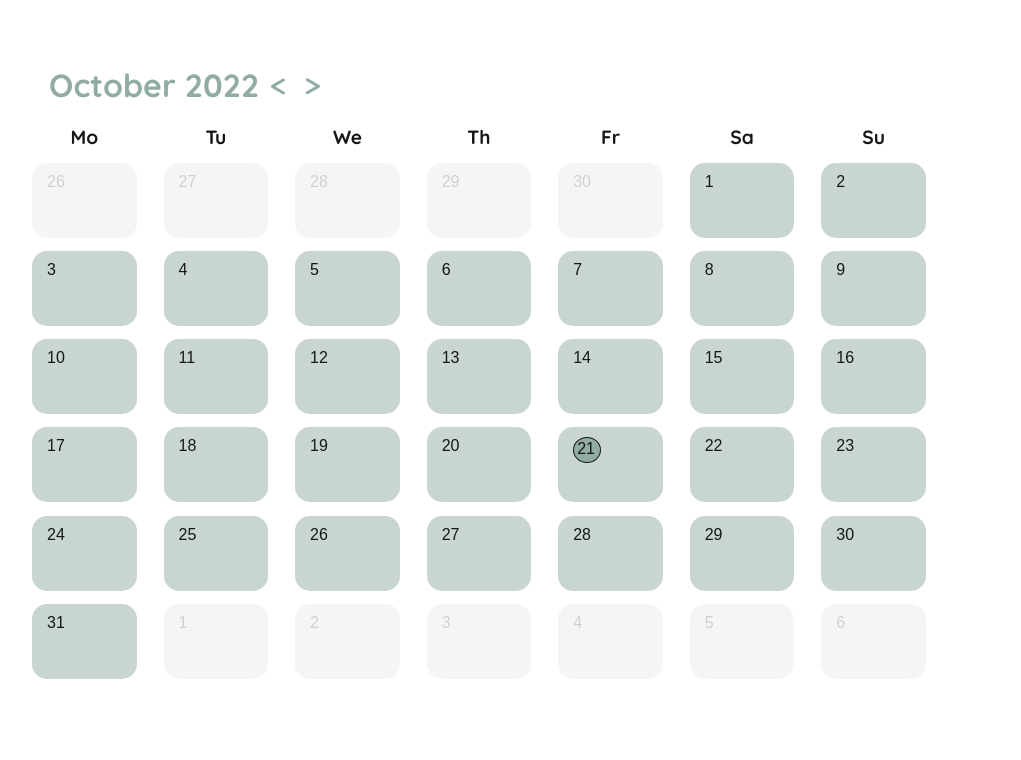
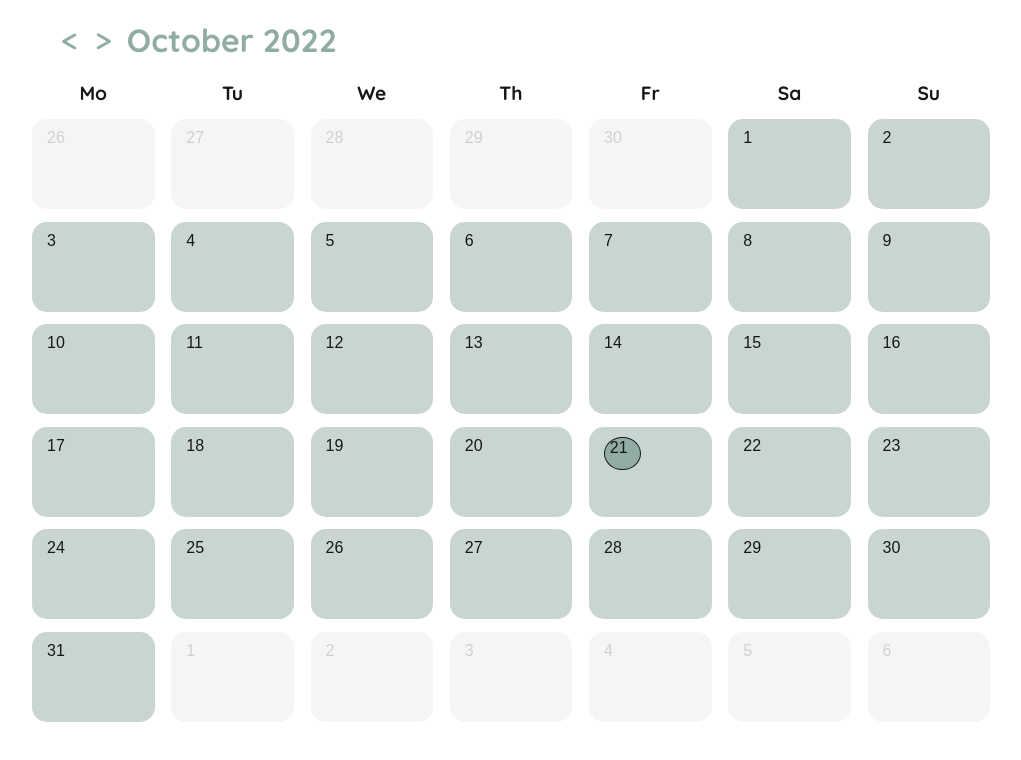
Before and after one commit to mburko/planex-fe, a React (Create React App) app: page /settings in a window 1280 px wide. Shown: the top 760 px of the page, without its empty margins (225-1246 px from the left). Built offline with nearby package versions, Linux system fonts and the light colour scheme.

Commit message:
Changes to be committed: 	modified:   src/components/MonthCalendar/MonthCalendarGrid.js 	modified:   src/components/MonthCalendar/MonthCalendarHeader.js 	modified:   src/pages/MonthCalendar.js

```diff
--- a/src/components/MonthCalendar/MonthCalendarGrid.js
+++ b/src/components/MonthCalendar/MonthCalendarGrid.js
@@ -8,12 +8,12 @@ const GridWrapper = styled.div`
     grid-template-columns: repeat(7, 1fr);
     grid-template-rows: repeat(6, 1fr);
     padding: 1px;
-    column-gap: 3%;
-    row-gap: 2.5%;
+    column-gap: 1.75%;
+    row-gap: 2%;
 `;
 const CellWrapper = styled.div`
     min-width: 20px;
-    min-height: ${props => props.isWeeklyHeader ? '25px' : '75px'};
+    min-height: ${props => props.isWeeklyHeader ? '25px' : '90px'};
     background-color: ${props => props.isWeeklyHeader ?
          'rgba(145,171,165, 0 )' : 'rgba(145,171,165, 0.5 )'};
     border-radius: 15px;
@@ -39,14 +39,16 @@ const DayWrapper = styled.div`
 `;
 const CurrentDay = styled.div`
 
-    width: 100%;
-    height: 100%;
-    padding-top: 2px;
-    padding-left: 3px;
+    width: 30px;
+    height: 30px;
+    padding-top: 1.5px;
+    padding-left:  ${props => props.isOneDigit ? '30%': '15%'};
     background-color: rgba(145,171,165, 1);
     border-radius: 50%;
     border: 1px #171717;
     border-style: double;
+
+
 `;
 const MonthCalendarGrid = ({today, startDay}) => {
     const totalDays = 42;
@@ -72,8 +74,9 @@ const MonthCalendarGrid = ({today, startDay}) => {
                         isVisible={dayItem.clone().format('MM') === today.clone().format('MM')}>
                         <RowInCell>
                             <DayWrapper >
-                                {!isCurrentDay(dayItem) && dayItem.format('D')}
-                                {isCurrentDay(dayItem) && <CurrentDay>{dayItem.format('D')}</CurrentDay>}
+                               {!isCurrentDay(dayItem) && dayItem.format('D')}
+                                {isCurrentDay(dayItem) && <CurrentDay isOneDigit={dayItem.clone().format('D') in [1, 2, 3, 4, 5, 6, 7, 8, 9]}>
+                                    {dayItem.format('D')}</CurrentDay>}
                             </DayWrapper>
                         </RowInCell>
 
--- a/src/components/MonthCalendar/MonthCalendarHeader.js
+++ b/src/components/MonthCalendar/MonthCalendarHeader.js
@@ -31,10 +31,10 @@ const MonthCalendarHeader = ({today, prevHandler, nextHandler}) => {
     return(
         <MonthHeader >
             <div>
+                <ButtonWrapper onClick={prevHandler}>{" < "}</ButtonWrapper>
+                <ButtonWrapper onClick={nextHandler}>{" > "}</ButtonWrapper>
                 <span>  {today.format('MMMM')}</span>
                 <span>  {today.format('YYYY')}</span>
-                <ButtonWrapper onClick={prevHandler}>{" < "}</ButtonWrapper>
-                <ButtonWrapper onClick={nextHandler}>{" > "}</ButtonWrapper>
             </div>
             <div>
               {/* <ButtonWrapper onClick={prevHandler}>{"< "}</ButtonWrapper>*/ }
--- a/src/pages/MonthCalendar.js
+++ b/src/pages/MonthCalendar.js
@@ -19,7 +19,7 @@ const MonthCalendar = () => {
         setToday(prev => prev.clone().add(1, 'month'))
    };
     return (
-      <div style={{'margin':'5% 10% 0 20%'}}>
+      <div style={{'margin':'0% 5% 0 20%'}}>
        <MonthCalendarHeader
             today={today}
             prevHandler={prevHandler}
```
